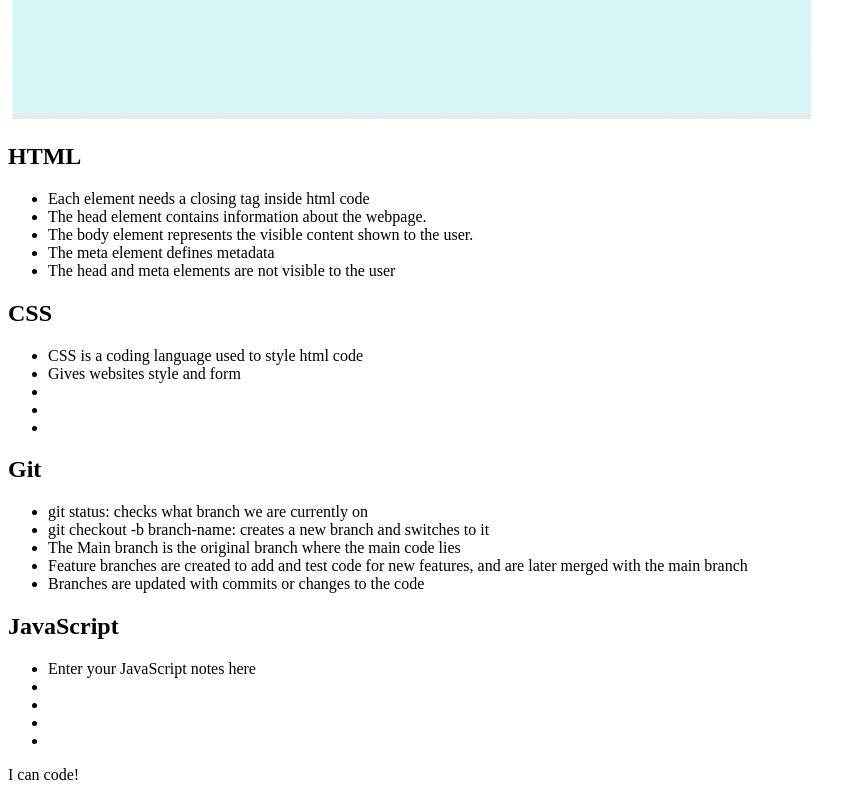
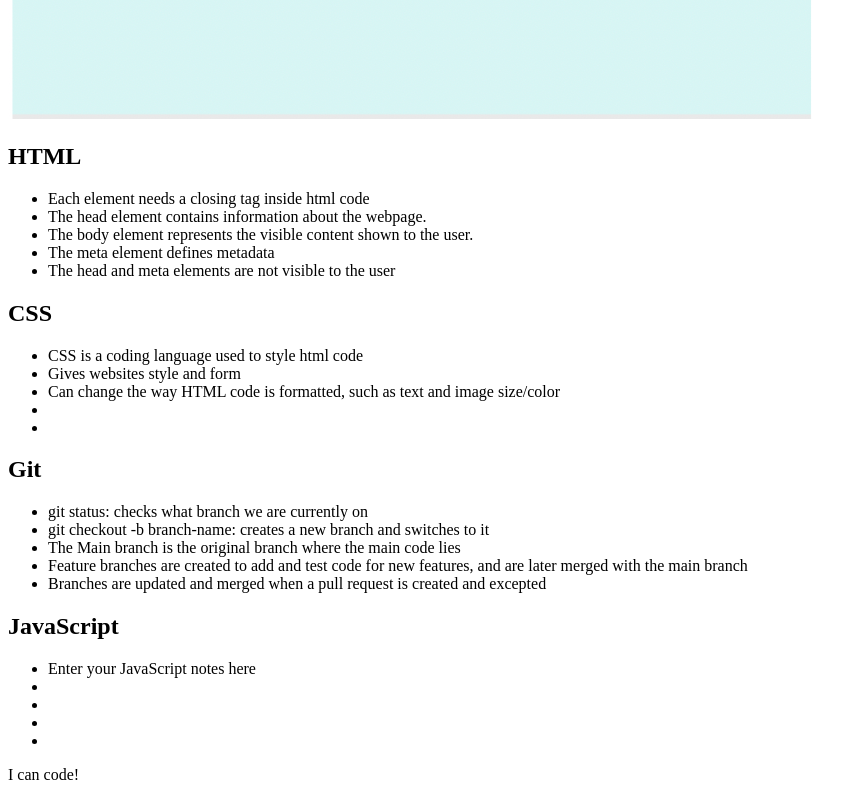
Before and after one commit to jregues/prework-study-guide, a plain HTML site: page index.html in a window 1280 px wide. Shown: the part 737-1537 px from the top of the page, without its empty margins (0-865 px from the left). Drawn offline with Linux system fonts and the light colour scheme.

Commit message:
changed code in the HTML file

```diff
--- a/index.html
+++ b/index.html
@@ -28,7 +28,7 @@
         <ul>
           <li>CSS is a coding language used to style html code</li>
           <li>Gives websites style and form</li>
-          <li></li>
+          <li>Can change the way HTML code is formatted, such as text and image size/color</li>
           <li></li>
           <li></li>
         </ul>
@@ -41,7 +41,7 @@
           <li>git checkout -b branch-name: creates a new branch and switches to it</li>
           <li>The Main branch is the original branch where the main code lies</li>
           <li>Feature branches are created to add and test code for new features, and are later merged with the main branch</li>
-          <li>Branches are updated with commits or changes to the code</li>
+          <li>Branches are updated and merged when a pull request is created and excepted </li>
         </ul>
       </section>
 
```
